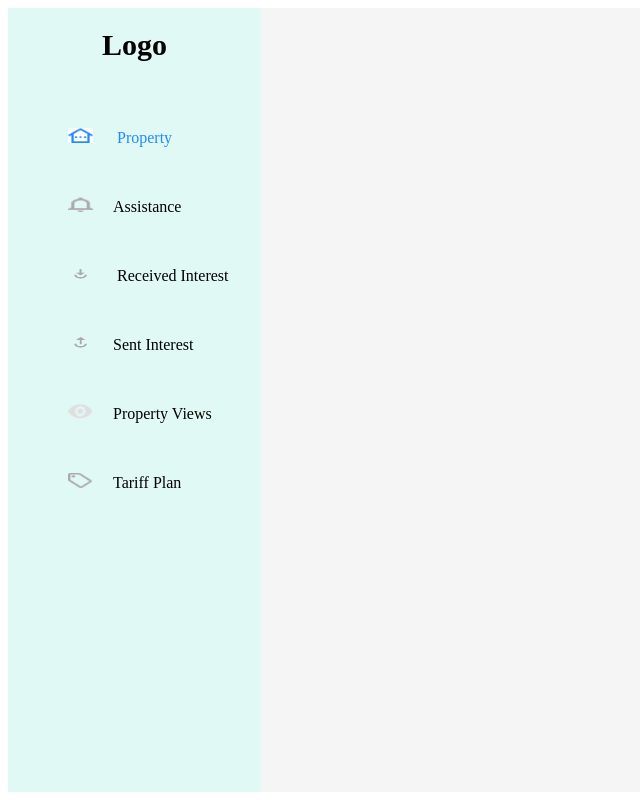
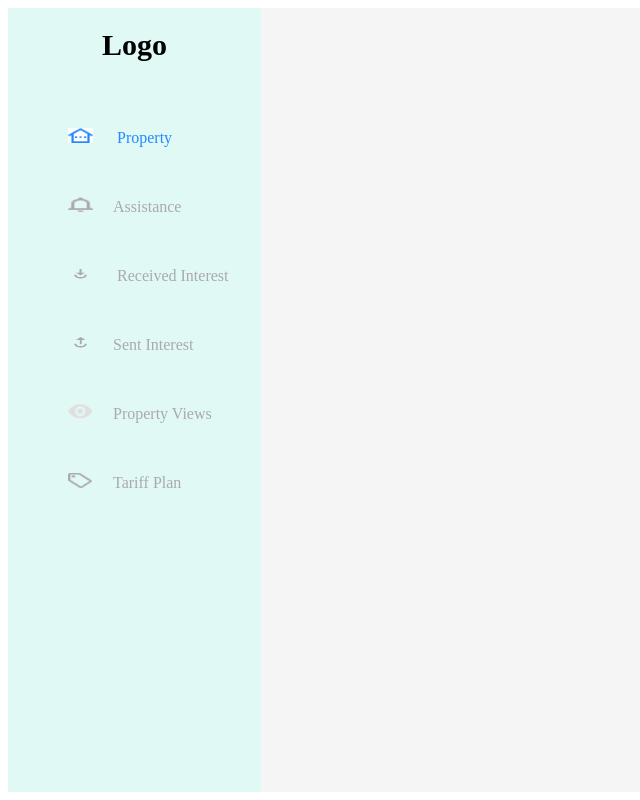
Before and after one commit to sushant-sg9/real-estate-client, a React (Create React App) app: page /properties in a window 1280 px wide. Shown: the whole page, without its empty margins (0-640 px from the left). Built offline with nearby package versions, Linux system fonts and the light colour scheme.

Commit message:
Update landingPage.css

```diff
--- a/src/components/LandingPage/landingPage.css
+++ b/src/components/LandingPage/landingPage.css
@@ -13,6 +13,7 @@
 .left-panel>ul>li {
     list-style: none;
     margin: 50px 20px 30px 20px;
+    color:  #AAAAAA;
 }
 
 .left-panel>ul>li>img{
```
